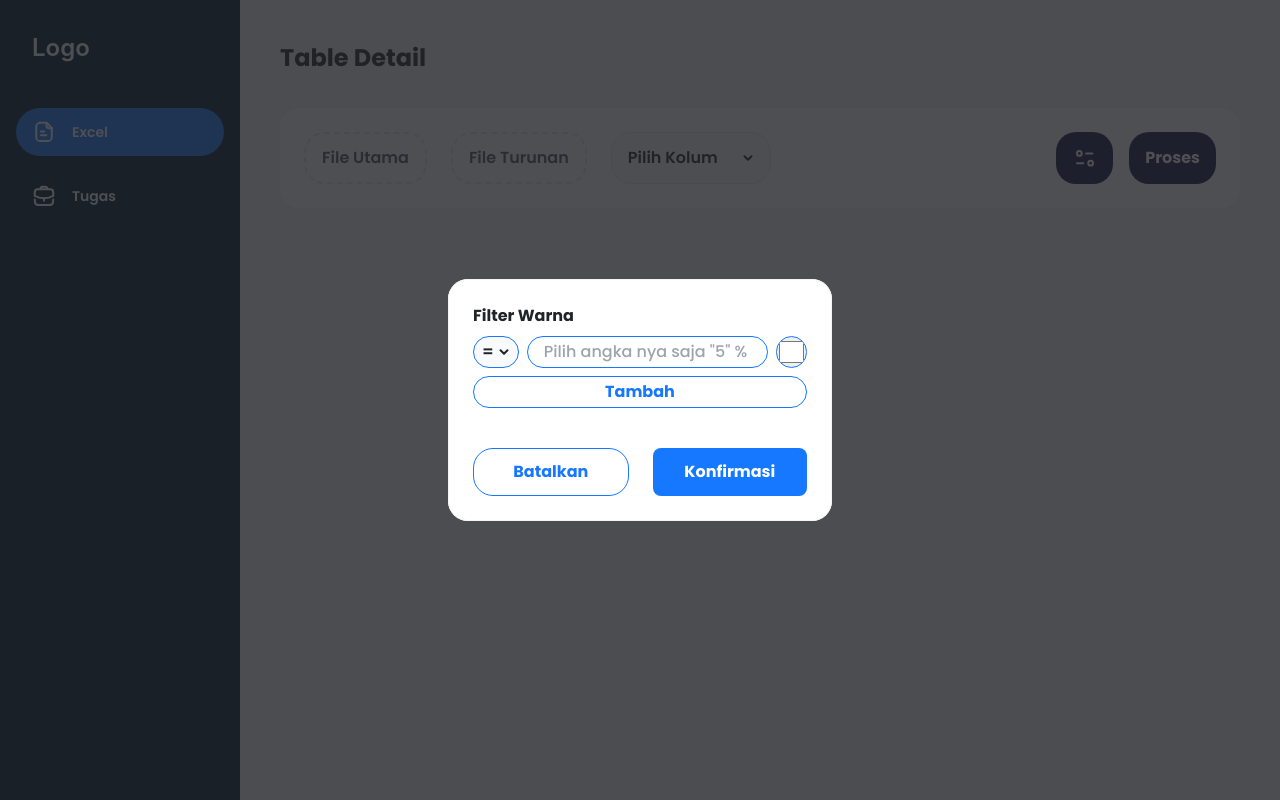
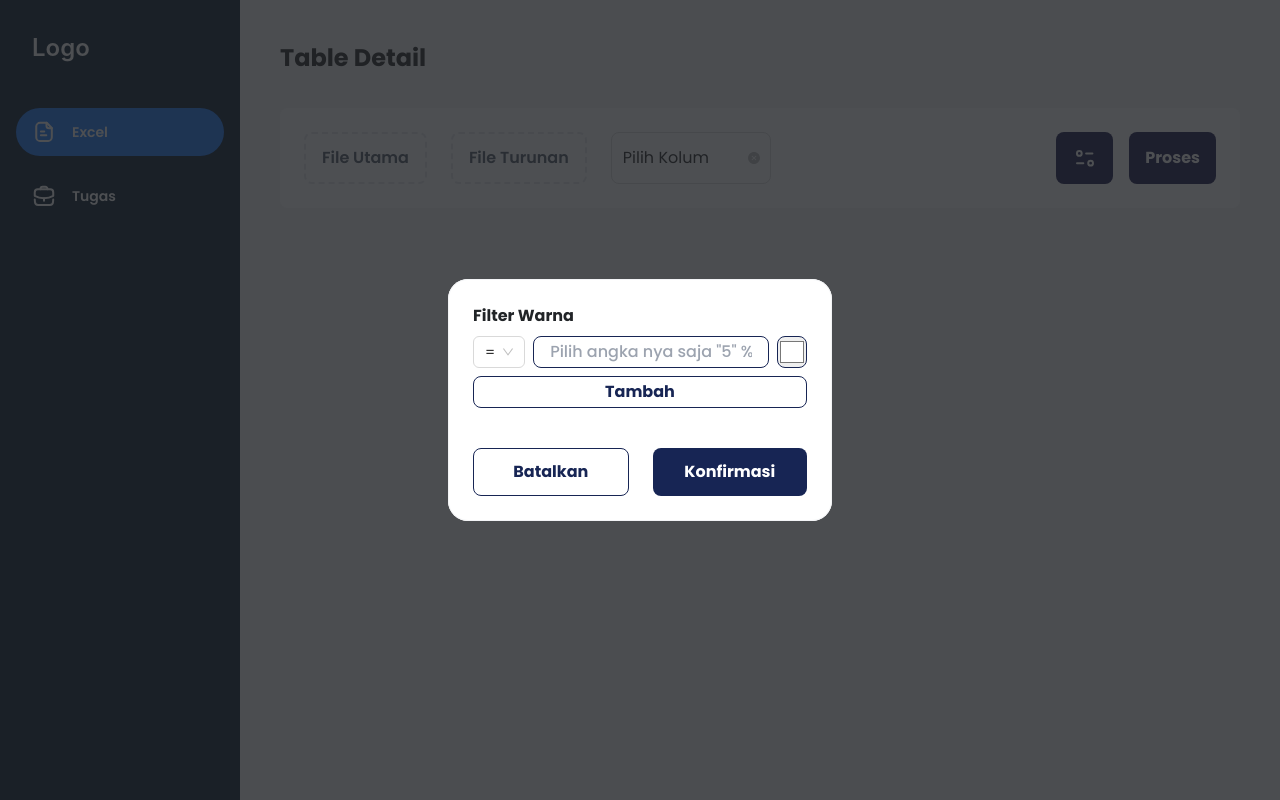
Before and after one commit to crendyyy/Excel-comparer, a React (Vite) app: page / in a window 1280 px wide. Both pictures are taken after a click on the button 1084 px from the left and 158 px from the top of the page. Built offline with nearby package versions, Linux system fonts and the light colour scheme.

Commit message:
Change dropdown to ant design

```diff
--- a/src/component/Table/TableResults.jsx
+++ b/src/component/Table/TableResults.jsx
@@ -34,7 +34,7 @@ const TableResult = ({ results, previousState }) => {
           <Link
             to={`/table/${encodeURIComponent(record.filename)}`}
             state={{ result: record, previousState }}
-            className="px-2 py-1 text-sm font-semibold text-white rounded-lg bg-primary"
+            className="px-2 py-1 text-sm font-semibold text-white rounded-lg bg-blue-950"
           >
             Detail
           </Link>
--- a/src/component/dialog/FilterDialog.jsx
+++ b/src/component/dialog/FilterDialog.jsx
@@ -1,215 +1,217 @@
-import Dialog from "../shared/Dialog";
-import React, { useState, useContext } from "react";
-import Dropdown from "../shared/Dropdown";
-import { FormContext } from "../../context/FormContext";
-import TrashIcon from "../icons/TrashIcon";
+import Dialog from '../shared/Dialog'
+import React, { useState, useContext } from 'react'
+import Dropdown from '../shared/Dropdown'
+import { FormContext } from '../../context/FormContext'
+import { Operator, operators } from '../../libs/Enum'
+import { Select, Space } from 'antd'
+import TrashIcon from '../icons/TrashIcon'
 
 const FilterDialog = ({ onClose, onSubmit }) => {
-  const [filters, setFilters] = useState([]);
-  const [color, setColor] = useState("#ffffff");
-  const [typeOperator, setTypeOperator] = useState("=");
-  const [value, setValue] = useState("");
-  const { savedFilters, setSavedFilters } = useContext(FormContext);
-
-  const Operator = [
-    { id: "equal", selectOp: "=" },
-    { id: "greater_than", selectOp: ">" },
-    { id: "lesser_than", selectOp: "<" },
-  ];
+  const [filters, setFilters] = useState([])
+  const [color, setColor] = useState('#ffffff')
+  const [typeOperator, setTypeOperator] = useState('=')
+  const [value, setValue] = useState('')
+  const { savedFilters, setSavedFilters } = useContext(FormContext)
 
   const handleColorPicker = (e) => {
-    setColor(e.target.value);
-  };
+    setColor(e.target.value)
+  }
 
   const handleAddFilter = () => {
     const newFilter = {
       operator: typeOperator,
-      value: "",
-      color: "#ffffff",
-    };
-    setFilters([...filters, newFilter]);
-  };
+      value: '',
+      color: '#ffffff',
+    }
+    setFilters([...filters, newFilter])
+  }
 
   const handleConfirm = () => {
-    let combinedFilters = [...savedFilters, ...filters];
-    if (value !== "") {
+    let combinedFilters = [...savedFilters, ...filters]
+    if (value !== '') {
       const latestFilter = {
         operator: typeOperator,
         value,
         color,
-      };
-      combinedFilters = [...combinedFilters, latestFilter];
+      }
+      combinedFilters = [...combinedFilters, latestFilter]
     }
-    setSavedFilters(combinedFilters);
-    onSubmit(combinedFilters);
-    onClose();
-  };
+    setSavedFilters(combinedFilters)
+    onSubmit(combinedFilters)
+    onClose()
+  }
 
   const handleDeleteFilter = (index, type) => {
-    if (type === "saved") {
-      const updatedFilters = savedFilters.filter((_, i) => i !== index);
-      setSavedFilters(updatedFilters);
+    if (type === 'saved') {
+      const updatedFilters = savedFilters.filter((_, i) => i !== index)
+      setSavedFilters(updatedFilters)
     } else {
-      const updatedFilters = filters.filter((_, i) => i !== index);
-      setFilters(updatedFilters);
+      const updatedFilters = filters.filter((_, i) => i !== index)
+      setFilters(updatedFilters)
     }
-  };
+  }
 
   return (
     <Dialog onCancel={onClose}>
-      <div className="flex flex-col gap-10 p-6 bg-white border border-gray-100 border-solid w-96 rounded-primary">
-        <div className="flex flex-col gap-2">
-          <span className="text-base font-bold">Filter Warna</span>
+      <div className='flex flex-col gap-10 p-6 bg-white border border-gray-100 border-solid w-96 rounded-primary'>
+        <div className='flex flex-col gap-2'>
+          <span className='text-base font-bold'>Filter Warna</span>
           {savedFilters.map((filter, index) => (
-            <div className="flex h-8 gap-2" key={index}>
-              <div className="w-fit">
-                <Dropdown
-                  options={Operator}
+            <div className='flex h-8 gap-2' key={index}>
+              <div className='w-fit'>
+                <Select
+                  size='middle'
+                  showSearch
+                  style={{ width: 'fit-content', height: '100%' }}
+                  placeholder='='
                   value={filter.operator}
-                  setValue={(newValue) => {
-                    const updatedFilters = [...savedFilters];
-                    updatedFilters[index].operator = newValue;
-                    setSavedFilters(updatedFilters);
+                  onChange={(newValue) => {
+                    const updatedFilters = [...savedFilters]
+                    updatedFilters[index].operator = newValue
+                    setSavedFilters(updatedFilters)
                   }}
-                  px="2"
-                  py="2"
-                  rounded="lg"
-                  border="primary"
-                  justify="center"
+                  options={Object.values(Operator).map((col) => ({
+                    label: col.label,
+                    value: col.value,
+                  }))}
                 />
               </div>
               <input
-                type="text"
-                className="flex items-center w-full h-full px-4 border border-solid rounded-lg border-primary placeholder:text-base placeholder:font-medium placeholder:text-gray-400"
+                type='text'
+                className='flex items-center w-full h-full px-4 border border-solid rounded-lg border-blue-950 placeholder:text-base placeholder:font-medium placeholder:text-gray-400'
                 placeholder={`Pilih angka nya saja "5" %`}
                 value={filter.value}
                 onChange={(e) => {
-                  const updatedFilters = [...savedFilters];
-                  updatedFilters[index].value = e.target.value;
-                  setSavedFilters(updatedFilters);
+                  const updatedFilters = [...savedFilters]
+                  updatedFilters[index].value = e.target.value
+                  setSavedFilters(updatedFilters)
                 }}
               />
-              <label htmlFor="favcolor" className="hidden"></label>
+              <label htmlFor='favcolor' className='hidden'></label>
               <input
-                type="color"
-                id="favcolor"
-                name="favcolor"
-                className="h-full border border-solid rounded-lg w-11 border-primary"
+                type='color'
+                id='favcolor'
+                name='favcolor'
+                className='h-full border border-solid rounded-lg w-11 border-blue-950'
                 value={filter.color}
                 onChange={(e) => {
-                  const updatedFilters = [...savedFilters];
-                  updatedFilters[index].color = e.target.value;
-                  setSavedFilters(updatedFilters);
+                  const updatedFilters = [...savedFilters]
+                  updatedFilters[index].color = e.target.value
+                  setSavedFilters(updatedFilters)
                 }}
               />
               <button
-                className="flex items-center justify-center w-12 h-full border border-gray-200 border-solid rounded-lg"
-                onClick={() => handleDeleteFilter(index, "saved")}
+                className='flex items-center justify-center w-12 h-full border border-gray-200 border-solid rounded-lg'
+                onClick={() => handleDeleteFilter(index, 'saved')}
               >
-                <TrashIcon className="w-5 h-5 text-red-500" />
+                <TrashIcon className='w-5 h-5 text-red-500' />
               </button>
             </div>
           ))}
-          {filters.map((filter, index) => (
-            <div className="flex h-8 gap-2" key={index}>
-              <div className="w-fit">
-                <Dropdown
-                  options={Operator}
-                  value={filter.operator}
-                  setValue={(newValue) => {
-                    const updatedFilters = [...filters];
-                    updatedFilters[index].operator = newValue;
-                    setFilters(updatedFilters);
-                  }}
-                  px="2"
-                  py="2"
-                  rounded="lg"
-                  border="primary"
-                  justify="center"
+          {savedFilters.length === 0 && (
+            <div className='flex h-8 gap-2'>
+              <div className='w-fit'>
+                <Select
+                  size='middle'
+                  showSearch
+                  style={{ width: 'fit-content', height: '100%' }}
+                  placeholder='='
+                  value={typeOperator}
+                  onChange={(value) => setTypeOperator(value)}
+                  options={Object.values(Operator).map((col) => ({
+                    label: col.label,
+                    value: col.value,
+                  }))}
                 />
               </div>
               <input
-                type="text"
-                className="flex items-center w-full h-full px-4 border border-solid rounded-lg border-primary placeholder:text-base placeholder:font-medium placeholder:text-gray-400"
-                placeholder={`Pilih angka nya saja "5" %`}
-                value={filter.value}
-                onChange={(e) => {
-                  const updatedFilters = [...filters];
-                  updatedFilters[index].value = e.target.value;
-                  setFilters(updatedFilters);
-                }}
-              />
-              <label htmlFor="favcolor" className="hidden"></label>
-              <input
-                type="color"
-                id="favcolor"
-                name="favcolor"
-                className="h-full border border-solid rounded-lg w-11 border-primary"
-                value={filter.color}
-                onChange={(e) => {
-                  const updatedFilters = [...filters];
-                  updatedFilters[index].color = e.target.value;
-                  setFilters(updatedFilters);
-                }}
-              />
-            </div>
-          ))}
-          {savedFilters.length === 0 && (
-            <div className="flex h-8 gap-2">
-              <div className="w-fit">
-                <Dropdown
-                  options={Operator}
-                  value={typeOperator}
-                  setValue={setTypeOperator}
-                  px="2"
-                  py="2"
-                  rounded="lg"
-                  border="primary"
-                  justify="center"
-                />
-              </div>
-              <input
-                type="text"
-                className="flex items-center w-full h-full px-4 border border-solid rounded-lg border-primary placeholder:text-base placeholder:font-medium placeholder:text-gray-400"
+                type='text'
+                className='flex items-center w-full h-full px-4 border border-solid rounded-lg border-blue-950 placeholder:text-base placeholder:font-medium placeholder:text-gray-400'
                 placeholder={`Pilih angka nya saja "5" %`}
                 value={value}
                 onChange={(e) => setValue(e.target.value)}
               />
-              <label htmlFor="favcolor" className="hidden"></label>
+              <label htmlFor='favcolor' className='hidden'></label>
               <input
-                type="color"
-                id="favcolor"
-                name="favcolor"
-                className="h-full border border-solid rounded-lg w-11 border-primary"
+                type='color'
+                id='favcolor'
+                name='favcolor'
+                className='h-full border border-solid rounded-lg w-11 border-blue-950'
                 value={color}
                 onChange={handleColorPicker}
               />
             </div>
           )}
+          {filters.map((filter, index) => (
+            <div className='flex h-8 gap-2' key={index}>
+              <div className='w-fit'>
+                <Select
+                  size='middle'
+                  showSearch
+                  style={{ width: 'fit-content', height: '100%' }}
+                  placeholder='='
+                  value={filter.operator}
+                  onChange={(newValue) => {
+                    const updatedFilters = [...filters]
+                    updatedFilters[index].operator = newValue
+                    setFilters(updatedFilters)
+                  }}
+                  options={Object.values(Operator).map((col) => ({
+                    label: col.label,
+                    value: col.value,
+                  }))}
+                />
+              </div>
+              <input
+                type='text'
+                className='flex items-center w-full h-full px-4 border border-solid rounded-lg border-blue-950 placeholder:text-base placeholder:font-medium placeholder:text-gray-400'
+                placeholder={`Pilih angka nya saja "5" %`}
+                value={filter.value}
+                onChange={(e) => {
+                  const updatedFilters = [...filters]
+                  updatedFilters[index].value = e.target.value
+                  setFilters(updatedFilters)
+                }}
+              />
+              <label htmlFor='favcolor' className='hidden'></label>
+              <input
+                type='color'
+                id='favcolor'
+                name='favcolor'
+                className='h-full border border-solid rounded-lg w-11 border-blue-950'
+                value={filter.color}
+                onChange={(e) => {
+                  const updatedFilters = [...filters]
+                  updatedFilters[index].color = e.target.value
+                  setFilters(updatedFilters)
+                }}
+              />
+            </div>
+          ))}
           <button
-            className="flex items-center justify-center w-full h-8 gap-1 text-base font-bold border border-solid rounded-lg border-primary text-primary"
+            className='flex items-center justify-center w-full h-8 gap-1 text-base font-bold border border-solid rounded-lg border-blue-950 text-blue-950'
             onClick={handleAddFilter}
           >
             Tambah
           </button>
         </div>
-        <div className="flex h-12 gap-6">
+        <div className='flex h-12 gap-6'>
           <button
             onClick={onClose}
-            className="flex items-center justify-center w-full h-full text-base font-bold border border-solid rounded-lg border-primary text-primary"
+            className='flex items-center justify-center w-full h-full text-base font-bold border border-solid rounded-lg border-blue-950 text-blue-950'
           >
             Batalkan
           </button>
           <button
             onClick={handleConfirm}
-            className="flex items-center justify-center w-full h-full text-base font-bold text-white rounded-lg bg-primary"
+            className='flex items-center justify-center w-full h-full text-base font-bold text-white rounded-lg bg-blue-950'
           >
             Konfirmasi
           </button>
         </div>
       </div>
     </Dialog>
-  );
-};
+  )
+}
 
-export default FilterDialog;
+export default FilterDialog
--- a/src/component/shared/Dropdown.jsx
+++ b/src/component/shared/Dropdown.jsx
@@ -43,7 +43,7 @@ const Dropdown = (props) => {
           props.py
         } ${
           isOpen
-            ? "!border-primary !bg-primary-lighten shadow-input outline-none"
+            ? "!border-blue-950 !bg-primary-lighten shadow-input outline-none"
             : ""
         } ${selectedValue ? "font-semibold text-base text-black" : ""}`}
       >
--- a/src/index.css
+++ b/src/index.css
@@ -21,6 +21,3 @@ h1 {
 hr {
   margin: 16px 0;
 }
-.border {
-  border-radius: 20px;
-}
--- a/src/libs/Enum.js
+++ b/src/libs/Enum.js
@@ -8,3 +8,20 @@ export const ExcelType = {
   SHOPEE_PRODUCT: { label: 'Shopee Produk', value: 'shopee_product' },
   SHOPEE_WEIGHT: { label: 'Shopee Berat', value: 'shopee_weight' },
 }
+export  const columns = {
+  SKU_PRODUCT: {label: 'SKU', value: 'sku_produk'},
+  HARGA: {label: 'Harga', value: 'harga'},
+  STOK: {label: 'Stok', value: 'stok'},
+  BERAT: {label: 'Berat', value: 'berat'},
+};
+
+export const operators = {
+  NOT_EQUAL: {label: 'Tidak Sama', value: 'not_equal'},
+  GREATER_THAN: {label: 'Lebih Dari', value: 'greater_than'},
+  LESSER_THAN: {label: 'Kurang Dari', value: 'lesser_than'},
+}
+export const Operator = {
+  EQUAL: {label: '=', value: 'equal'},
+  GREATER_THAN: {label: '>', value: 'greater_than'},
+  LESSER_THAN: {label: '<', value: 'lesser_than'},
+}
--- a/src/pages/TableDetail.jsx
+++ b/src/pages/TableDetail.jsx
@@ -1,12 +1,11 @@
 import { useContext, useEffect, useRef, useState } from "react";
-import { useNavigate } from "react-router-dom";
-import Dropdown from "../component/shared/Dropdown";
 import FilterIcon from "../component/icons/FilterIcon";
 import useDialog from "../hooks/useDialog";
 import FilterDialog from "../component/dialog/FilterDialog";
 import TableResult from "../component/Table/TableResults";
 import { Select, Space } from "antd";
 import { FormContext } from "../context/FormContext";
+import { columns, operators } from "../libs/Enum";
 
 const TableDetail = () => {
   const {
@@ -35,27 +34,12 @@ const TableDetail = () => {
   const { isDialogOpen, openDialog, closeDialog } = useDialog();
   const mainFileRef = useRef(null);
   const secondaryFilesRef = useRef(null);
-  const navigate = useNavigate();
-  const columns = [
-    { id: 0, columnType: "Pilih Kolum" },
-    { id: "sku_produk", columnType: "SKU" },
-    { id: "harga", columnType: "Harga" },
-    { id: "stok", columnType: "Stok" },
-    { id: "berat", columnType: "Berat" },
-  ];
 
   const types = [
     { id: 0, tableType: "Pilih E-comm" },
     { id: "shopee_product", tableType: "shopee" },
     { id: "tiktok_product", tableType: "tiktok" },
     { id: "tokopedia_product", tableType: "tokopedia" },
-  ];
-
-  const operators = [
-    { id: 0, operatorType: "Pilih Operator" },
-    { id: "not_equal", operatorType: "Tidak Sama" },
-    { id: "greater_than", operatorType: "Lebih Dari" },
-    { id: "less_than", operatorType: "Kurang Dari" },
   ];
 
   useEffect(() => {
@@ -160,21 +144,17 @@ const TableDetail = () => {
     });
   };
 
-  const handleChange = (value) => {
-    console.log(`selected ${value}`);
-  };
-
   return (
     <div className="flex flex-col gap-8 p-10">
       <h1 className="font-bold">Table Detail</h1>
       <form
         onSubmit={handleSubmit}
-        className="flex justify-between w-full p-6 bg-white rounded-primary"
+        className="flex justify-between w-full p-6 bg-white rounded-lg"
       >
         <div className="flex gap-6">
           <label
             htmlFor="main-file"
-            className="flex gap-2 px-4 py-3 text-base font-semibold text-gray-600 border-2 border-gray-200 border-dashed rounded-primary"
+            className="flex gap-2 px-4 py-3 text-base font-semibold text-gray-600 border-2 border-gray-200 border-dashed rounded-lg"
           >
             {mainFileName}
           </label>
@@ -189,7 +169,7 @@ const TableDetail = () => {
           />
           <label
             htmlFor="compares-file"
-            className="flex gap-2 px-4 py-3 text-base font-semibold text-gray-600 border-2 border-gray-200 border-dashed rounded-primary"
+            className="flex gap-2 px-4 py-3 text-base font-semibold text-gray-600 border-2 border-gray-200 border-dashed rounded-lg"
           >
             {secondaryFileNames}
           </label>
@@ -204,30 +184,35 @@ const TableDetail = () => {
             ref={secondaryFilesRef}
           />
           <div className="w-40">
-            <Dropdown
-              options={columns}
+          <Select
+              allowClear
+              size="large"
+              showSearch
+              style={{ width: "100%", height: "100%" }}
+              placeholder="Pilih Column"
               value={typeColumn}
-              setValue={setTypeColumn}
-              px="4"
-              py="3"
-              rounded="primary"
-              border="gray-200"
-              justify="between"
+              onChange={(value) => setTypeColumn(value)}
+              options={Object.values(columns).map((col) => ({
+                label: col.label,
+                value: col.value,
+              }))}
             />
           </div>
-
           {!hideOperator && (
             <div className="w-40">
-              <Dropdown
-                options={operators}
-                value={typeOperator}
-                setValue={setTypeOperator}
-                px="4"
-                py="3"
-                rounded="primary"
-                border="gray-200"
-                justify="between"
-              />
+         <Select
+              allowClear
+              size="large"
+              showSearch
+              style={{ width: "100%", height: "100%" }}
+              placeholder="Pilih Column"
+              value={typeOperator}
+              onChange={(value) => setTypeOperator(value)}
+              options={Object.values(operators).map((col) => ({
+                label: col.label,
+                value: col.value,
+              }))}
+            />
             </div>
           )}
         </div>
@@ -235,13 +220,13 @@ const TableDetail = () => {
           <button
             type="button"
             onClick={openDialog}
-            className="h-full px-4 rounded-primary bg-[#110F45] flex items-center"
+            className="h-full px-4 rounded-lg bg-[#110F45] flex items-center"
           >
             <FilterIcon />
           </button>
           <button
             type="submit"
-            className="h-full px-4 rounded-primary bg-[#110F45] flex items-center text-base font-bold text-white"
+            className="h-full px-4 rounded-lg bg-[#110F45] flex items-center text-base font-bold text-white"
           >
             Proses
           </button>
```
